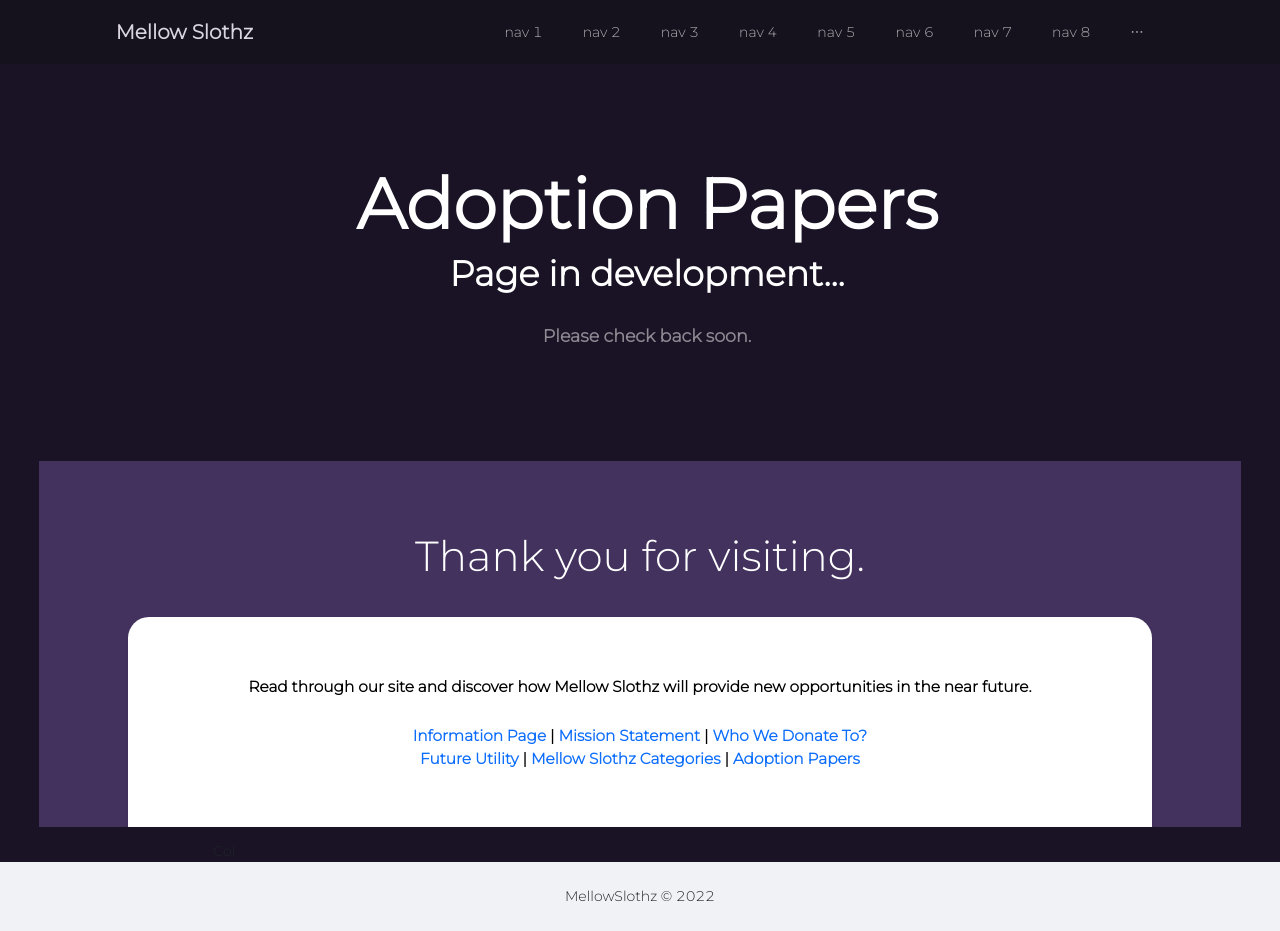
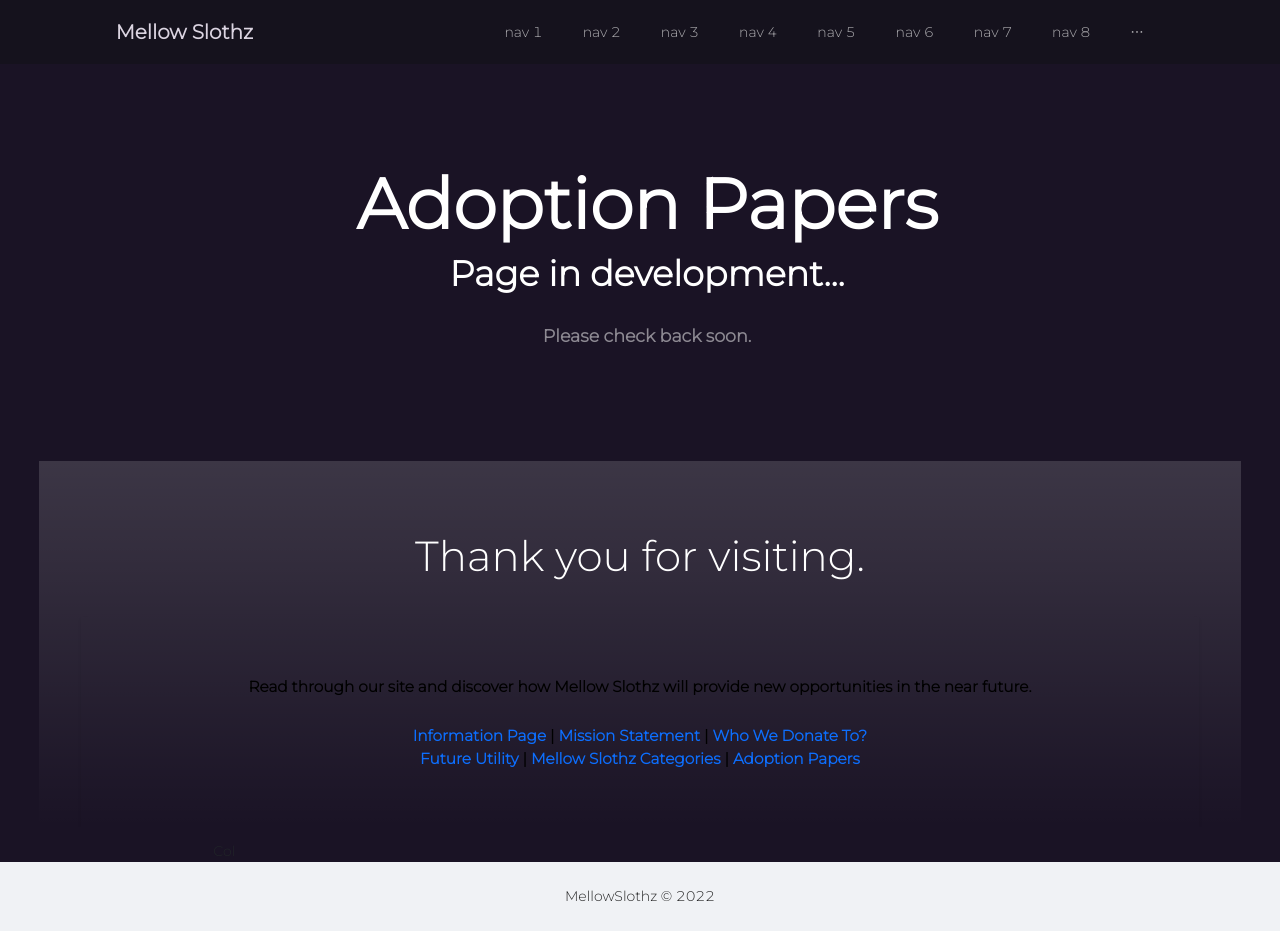
Before and after one commit to josephdubon/mellow-slothz-webapp_v1, a Next.js app: page /adoption-papers in a window 1280 px wide. Built offline with nearby package versions, Linux system fonts and the light colour scheme.

Commit message:
removed viewport tag, removed white bg and added a gradient, will replace later with an animation, removed hardcoded css

```diff
--- a/pages/adoption-papers.js
+++ b/pages/adoption-papers.js
@@ -11,7 +11,6 @@ export default function AdoptionMain() {
         {/* page head */}
         <Head>
             <title>Adoption Papers - Mellow Slothz</title>
-            <meta name="viewport" content="initial-scale=1.0, width=device-width" />
         </Head>
 
         {/* content */}
@@ -33,12 +32,11 @@ export default function AdoptionMain() {
                         </div>
 
                         <div id='more-info' className='d-md-flex flex-md-equal w-100 my-md-3 ps-md-3'>
-                            <div className='bg-purple me-md-3 pt-3 px-3 pt-md-5 px-md-5 text-center overflow-scroll'>
+                            <div className='bg-gradient me-md-3 pt-3 px-3 pt-md-5 px-md-5 text-center overflow-scroll'>
                                 <div className='my-3 p-3'>
                                     <h2 className='display-5 text-white'>Thank you for visiting.</h2>
                                 </div>
-                                <div className='bg-body shadow-sm mx-auto p-5'
-                                     style={{width: '80vw', height: 'auto', borderRadius: '21px 21px 0 0'}}>
+                                <div className='shadow-sm mx-auto p-5'>
 
                                     <p className='lead text-black fw-bold text-center'>
                                         {' '}
```
